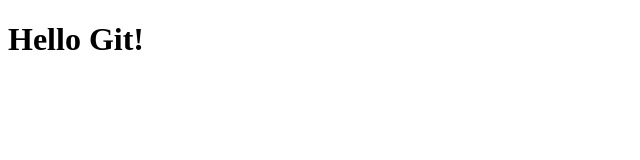
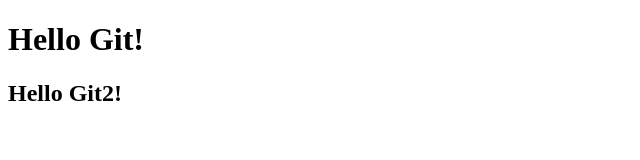
Before and after one commit to Djarus/git_test, a plain HTML site: page index.html in a window 1280 px wide. Shown: the whole page, without its empty margins (0-640 px from the left). Drawn offline with Linux system fonts and the light colour scheme.

Commit message:
H2 was added

```diff
--- a/index.html
+++ b/index.html
@@ -6,5 +6,6 @@
 </head>
 <body>
 	<h1>Hello Git!</h1>
+	<h2>Hello Git2!</h2>
 </body>
 </html>
```
